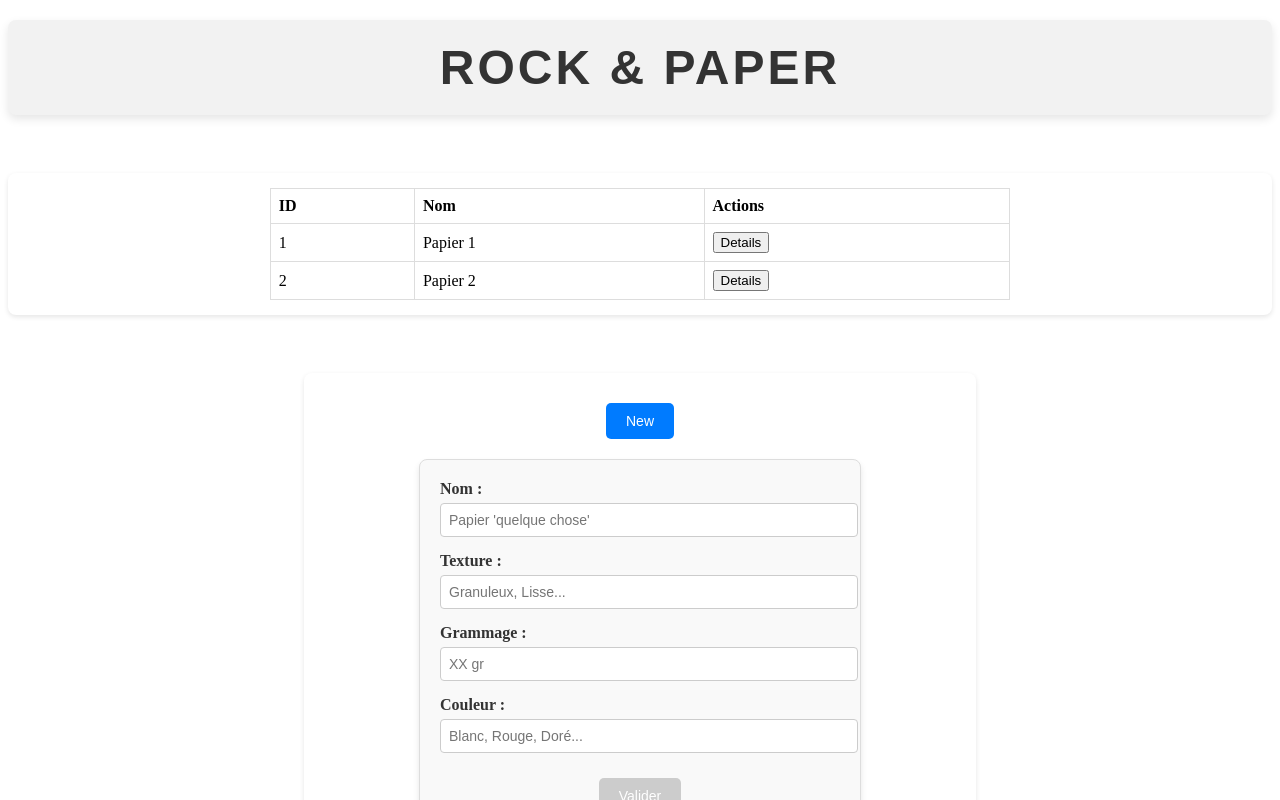
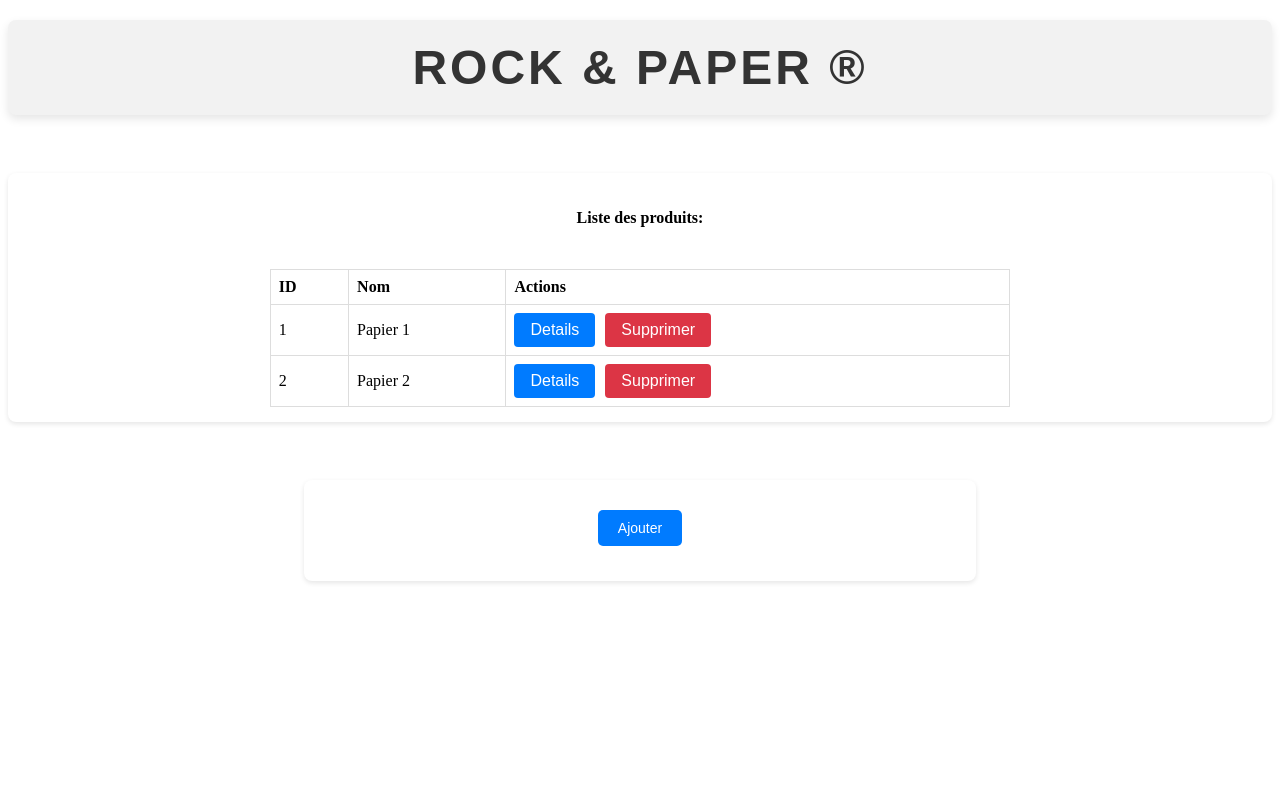
Before and after one commit to HugoMngn/DevOps_project, an Angular app: page / in a window 1280 px wide. Shown: the top 800 px of the page. Built offline with nearby package versions, Linux system fonts and the light colour scheme.

Commit message:
fini (bouton et fin scss)

```diff
--- a/src/app/app.component.html
+++ b/src/app/app.component.html
@@ -1,7 +1,8 @@
 <app-title [currentProduct]="selectedProduct"></app-title>
 
 <br>
-<app-product-list [products]="products" (clickProduct)="onSelectProduct($event)"></app-product-list>
+<app-product-list [products]="products" (clickProduct)="onSelectProduct($event)"   (deleteProduct)="onDeleteProduct($event)">
+  ></app-product-list>
 
 <br>
 <app-product-form
--- a/src/app/app.component.ts
+++ b/src/app/app.component.ts
@@ -14,8 +14,8 @@ import { ProductFormComponent } from "./components/product-form/product-form.com
 export class AppComponent {
 
   public products: Product[] = [
-    {id:1 , nom:"Papier 1" ,texture:"Granulé fin" , grammage:"90gr" , couleur:"Rouge" },
-    {id:2 , nom:"Papier 2" ,texture:"Plastifié" , grammage:"70gr" , couleur:"Doré" }
+    {id:1 , nom:"Papier 1" ,texture:"Granulé fin" , grammage:"90 gr" , couleur:"Rouge" },
+    {id:2 , nom:"Papier 2" ,texture:"Plastifié" , grammage:"70 gr" , couleur:"Doré" }
   ];
   public selectedProduct: Product | undefined;
 
@@ -29,6 +29,10 @@ export class AppComponent {
 
   onCancelEdit() {
     this.selectedProduct = undefined;
+  }
+
+  onDeleteProduct(product: Product): void {
+    this.products = this.products.filter(p => p.id !== product.id);
   }
 
   onSaveProduct(updatedProduct: Product) {
--- a/src/app/components/product-form/product-form.component.html
+++ b/src/app/components/product-form/product-form.component.html
@@ -1,38 +1,27 @@
-<button (click)="onNew()">New</button>
-<form [formGroup]="productForm" (ngSubmit)="onSubmit()">
+<button (click)="onNew()">Ajouter</button>
+<h4 *ngIf="selectedProduct || isNewProduct">Modification ou Ajout de produit:</h4>
+
+<form *ngIf="selectedProduct || isNewProduct" [formGroup]="productForm" (ngSubmit)="onSubmit()">
     <label for="nom">Nom :</label>
     <input id="nom" formControlName="nom" placeholder="Papier 'quelque chose'">
-    @if (showFieldError("nom", "required")){
-      <p class="fielderror">Le champ est requis chef.</p>
-    }@else if (showFieldError("nom", 'pattern')){
-      <p class="fielderror">Faut un espace entre Papier et le reste aussi...</p>
-    }
-     @else if (showFieldError("nom")){
-      <p class="fielderror">20 caractère max!</p>
-    }
+    <p *ngIf="showFieldError('nom', 'required')" class="fielderror">Le champ est requis chef.</p>
+    <p *ngIf="showFieldError('nom', 'pattern')" class="fielderror">Faut un espace entre Papier et le reste aussi...</p>
+    <p *ngIf="showFieldError('nom')" class="fielderror">20 caractère max!</p>
 
     <label for="texture">Texture :</label>
     <input id="texture" formControlName="texture" placeholder="Granuleux, Lisse...">
-    @if (showFieldError("texture", "required")){
-      <p class="fielderror">Le champ est requis chef.</p>
-    } @else if (showFieldError("texture")){
-      <p class="fielderror">10 caractère max!</p>
-    }
+    <p *ngIf="showFieldError('texture', 'required')" class="fielderror">Le champ est requis chef.</p>
+    <p *ngIf="showFieldError('texture')" class="fielderror">10 caractère max!</p>
 
     <label for="grammage">Grammage :</label>
     <input id="grammage" formControlName="grammage" placeholder="XX gr">
-    @if (showFieldError("grammage", "required")){
-      <p class="fielderror">Le champ est requis chef.</p>
-    } @else if (showFieldError("grammage", 'pattern')){
-      <p class="fielderror">Faut un espace entre le chiffre et gr...</p>
-    }
+    <p *ngIf="showFieldError('grammage', 'required')" class="fielderror">Le champ est requis chef.</p>
+    <p *ngIf="showFieldError('grammage', 'pattern')" class="fielderror">Faut un espace entre le chiffre et gr...</p>
 
     <label for="couleur">Couleur :</label>
     <input id="couleur" formControlName="couleur" placeholder="Blanc, Rouge, Doré...">
-    @if (showFieldError("color", "required")){
-      <p class="fielderror">Le champ est requis chef.</p>
-    }
+    <p *ngIf="showFieldError('couleur', 'required')" class="fielderror">Le champ est requis chef.</p>
 
     <button type="submit" [disabled]="productForm.invalid">Valider</button>
     <button type="button" (click)="onCancel()">Annuler</button>
-  </form>
+</form>
--- a/src/app/components/product-form/product-form.component.ts
+++ b/src/app/components/product-form/product-form.component.ts
@@ -17,6 +17,7 @@ export class ProductFormComponent {
   @Output() cancelEdit = new EventEmitter<void>();
 
   productForm: FormGroup;
+  isNewProduct: boolean = false;
 
   constructor() {
     this.productForm = new FormGroup({
@@ -27,18 +28,19 @@ export class ProductFormComponent {
     });
   }
 
+
   public onNew() {
     this.selectedProduct = undefined;
+    this.isNewProduct = true;
     this.productForm.reset();
   }
 
-  public showFieldError(fieldName: string, errorKind: string = ''): boolean {
-    const control = this.productForm.get(fieldName);
-    if (control?.touched) {
-      return errorKind ? control.errors?.[errorKind] : !control.valid;
-    }
-    return false;
+   public onCancel() {
+    this.cancelEdit.emit();
+    this.isNewProduct = false;
+    this.productForm.reset();
   }
+
 
   public onSubmit() {
     if (this.productForm.valid) {
@@ -47,15 +49,10 @@ export class ProductFormComponent {
     }
   }
 
-  public onCancel() {
-    this.cancelEdit.emit();
-    this.productForm.reset();
-
-  }
-
   public ngOnChanges(changes: SimpleChanges): void {
     if (changes['selectedProduct']) {
       if (this.selectedProduct) {
+        this.isNewProduct = false;
         this.productForm.setValue({
           nom: this.selectedProduct.nom,
           texture: this.selectedProduct.texture,
@@ -67,4 +64,12 @@ export class ProductFormComponent {
       }
     }
   }
+
+  public showFieldError(fieldName: string, errorKind: string = ''): boolean {
+    const control = this.productForm.get(fieldName);
+    if (control?.touched) {
+      return errorKind ? control.errors?.[errorKind] : !control.valid;
+    }
+    return false;
+  }
 }
--- a/src/app/components/product-list/product-list.component.html
+++ b/src/app/components/product-list/product-list.component.html
@@ -1,4 +1,5 @@
 <div class="product-container">
+  <h4>Liste des produits:</h4>
   <table class="product-table">
     <thead>
       <tr>
@@ -16,7 +17,8 @@
         <td>{{ product.id }}</td>
         <td>{{ product.nom }}</td>
         <td>
-          <button (click)="viewDetails(product); $event.stopPropagation()">Details</button>
+          <button class="details-btn" (click)="toggleDetails(product); $event.stopPropagation()">Details</button>
+          <button class="delete-btn" (click)="onDelete(product); $event.stopPropagation()">Supprimer</button>
         </td>
       </tr>
     </tbody>
--- a/src/app/components/product-list/product-list.component.scss
+++ b/src/app/components/product-list/product-list.component.scss
@@ -1,7 +1,7 @@
 .selected {
   font-weight: bold;
-  color: #0056b3;
-  background-color: #e8f4ff;
+  color: #008734;
+  background-color: #edffef;
   border-radius: 4px;
   padding: 4px 8px;
   box-shadow: 0 2px 4px rgba(0, 0, 0, 0.1);
@@ -34,3 +34,58 @@
   border-radius: 8px;
   box-shadow: 0 2px 4px rgba(0, 0, 0, 0.1);
 }
+
+.product-table button {
+  border: none;
+  border-radius: 4px;
+  padding: 8px 16px;
+  font-size: 1em;
+  cursor: pointer;
+  transition: background-color 0.3s, transform 0.3s ease;
+  margin-right: 10px;
+}
+
+.details-btn {
+  background-color: #007bff;
+  color: white;
+}
+
+.details-btn:hover {
+  background-color: #0056b3;
+  transform: translateY(-2px);
+}
+
+.details-btn:focus {
+  outline: none;
+  box-shadow: 0 0 0 2px rgba(0, 123, 255, 0.5);
+}
+
+.details-btn:active {
+  background-color: #004085;
+  transform: translateY(0);
+}
+
+.delete-btn {
+  background-color: #dc3545;
+  color: white;
+}
+
+.delete-btn:hover {
+  background-color: #c82333;
+  transform: translateY(-2px);
+}
+
+.delete-btn:focus {
+  outline: none;
+  box-shadow: 0 0 0 2px rgba(220, 53, 69, 0.5);
+}
+
+.delete-btn:active {
+  background-color: #bd2130;
+  transform: translateY(0);
+}
+
+.product-table button:disabled {
+  background-color: #ccc;
+  cursor: not-allowed;
+}
--- a/src/app/components/product-list/product-list.component.ts
+++ b/src/app/components/product-list/product-list.component.ts
@@ -11,8 +11,9 @@ import { CommonModule } from '@angular/common';
 })
 export class ProductListComponent {
   @Input() products: Product[] = [];
-  selectedProduct: any = null;
+  selectedProduct: Product | null = null;
   @Output() clickProduct = new EventEmitter<Product>();
+  @Output() deleteProduct = new EventEmitter<Product>();
 
   onProductClic(event: MouseEvent, product: Product): void {
     if (!(event.target instanceof HTMLButtonElement)) {
@@ -25,7 +26,18 @@ export class ProductListComponent {
     return product.id;
   }
 
-  viewDetails(product: Product): void {
-    this.selectedProduct = product;
+  toggleDetails(product: Product): void {
+    // Si le produit sélectionné est déjà celui des détails, on le retire
+    if (this.selectedProduct === product) {
+      this.selectedProduct = null;
+    } else {
+      this.selectedProduct = product;
+    }
+  }
+
+  onDelete(product: Product): void {
+    if (confirm(`Êtes-vous sûr de vouloir supprimer le produit "${product.nom}" ?`)) {
+      this.deleteProduct.emit(product);
+    }
   }
 }
--- a/src/app/components/title/title.component.html
+++ b/src/app/components/title/title.component.html
@@ -1 +1 @@
-<h1>Rock & Paper</h1>
+<h1>Rock & Paper ®</h1>
```
